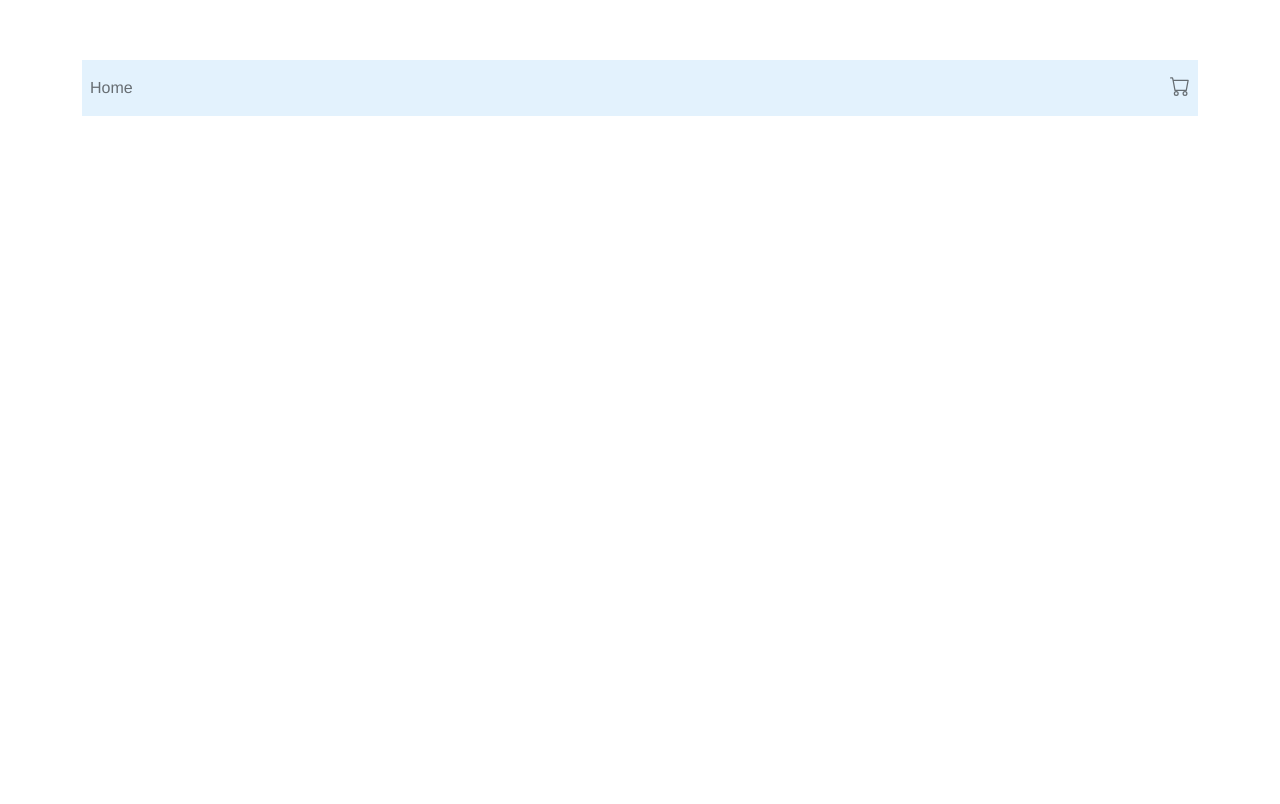
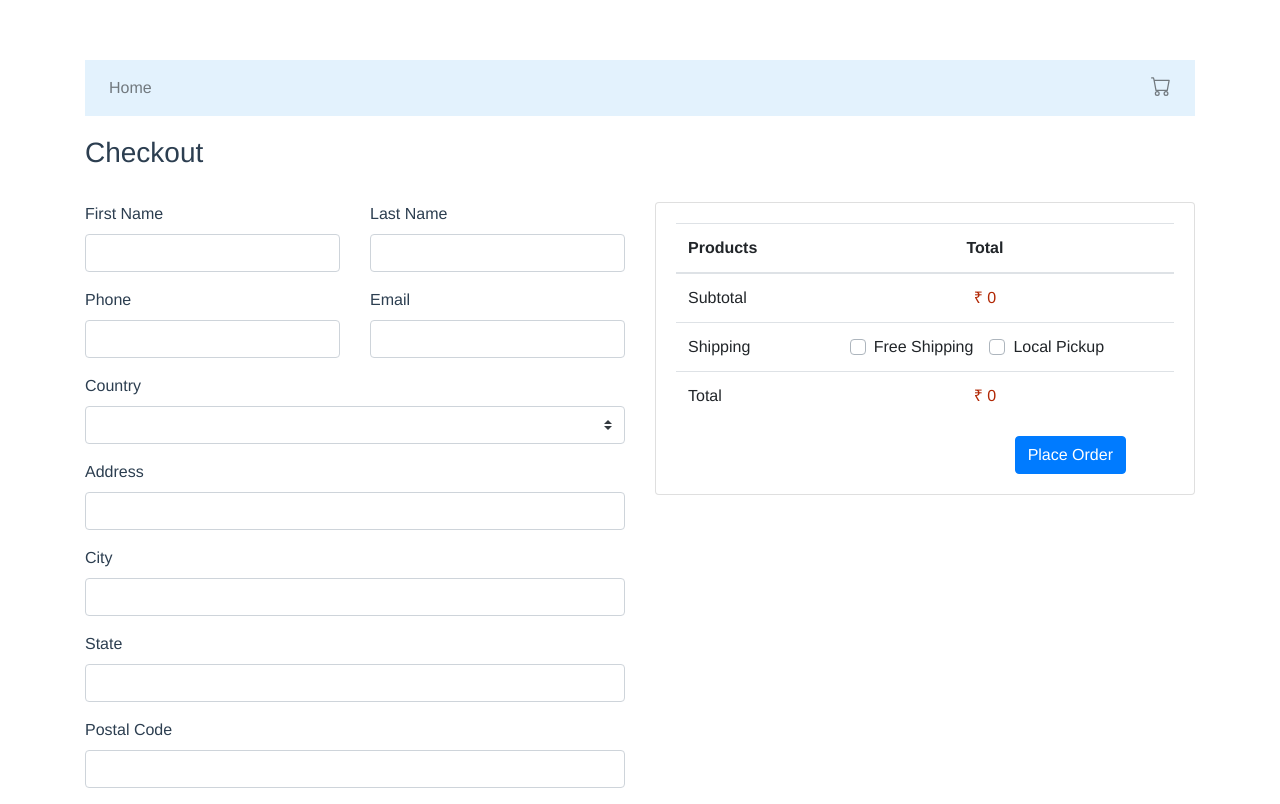
Before and after one commit to VirtiShahB/vue-training, a Vue app: page /checkout in a window 1280 px wide. Built offline with nearby package versions, Linux system fonts and the light colour scheme.

Commit message:
checkout flow - incomplete

```diff
--- a/package.json
+++ b/package.json
@@ -8,7 +8,7 @@
     "lint": "vue-cli-service lint"
   },
   "dependencies": {
-    "bootstrap": "^5.1.3",
+    "bootstrap": "^4.5.3",
     "bootstrap-vue": "^2.21.2",
     "core-js": "^3.6.5",
     "vue": "^2.6.14",
--- a/src/App.vue
+++ b/src/App.vue
@@ -3,8 +3,14 @@
     <nav class="navbar navbar-expand-lg navbar-light" style="background-color: #e3f2fd;">
       <div class="collapse navbar-collapse" id="navbarTogglerDemo03">
         <ul class="navbar-nav mr-auto mt-2 mt-lg-0">
-        <li> <router-link class="nav-link" to="/"> Home </router-link> </li>
-        <li class="text-right"> <router-link class="nav-link" to="cart"> <b-icon-cart></b-icon-cart> </router-link> </li>
+          <li>
+            <router-link class="nav-link" to="/"> Home </router-link>
+          </li>
+          <li class="text-right">
+            <router-link class="nav-link" to="cart">
+              <b-icon-cart></b-icon-cart>
+            </router-link>
+          </li>
         </ul>
       </div>
     </nav>
@@ -15,27 +21,8 @@
 </template>
 
 <script>
-
-import Vue from 'vue'
-import VueRouter from 'vue-router'
-
-import Book from './components/Book.vue'
-import Cart from './components/Cart.vue'
-
-Vue.use(VueRouter)
-const router = new VueRouter({
-  mode: 'history',
-  base: __dirname,
-  routes: [
-    { path: '/', component: Book },
-    { path: '/cart', component: Cart },
-  ]
-})
-
-
 export default {
   name: 'App',
-  router
 }
 </script>
 
@@ -52,6 +39,9 @@ export default {
   color:#B12704!important;
   font-size: 25px;
 }
+.red{
+  color:#B12704;
+}
 li {float: left;}
 ul{
     display: block !important;
--- a/src/components/Book.vue
+++ b/src/components/Book.vue
@@ -5,7 +5,7 @@
             <b-col>
               <img :src="require('@/assets/images/'+item.image)" alt="" class="img-fluid">
             </b-col>
-            <b-col class="text-start">
+            <b-col class="text-left">
               <h1>{{item.title}}</h1><hr>
               <p>{{item.desc}}</p>
               <span class="item_price">{{'₹ '+item.price}}</span>
--- a/src/components/Cart.vue
+++ b/src/components/Cart.vue
@@ -1,19 +1,52 @@
 <template>
   <div>
-    <b-container class="bv-example-row">
-      <b-row v-for="(c) of cart" :key="c.id" class="mt-5">
-        <b-col>
-          <img :src="require('@/assets/images/'+c.image)" alt="" class="img-fluid col-2">
-        </b-col>
-        <b-col class="text-start">
-          <h2>{{c.title}}</h2>
-          <span>Qty: {{(c.qty)?c.qty:0}}</span><br>
-          <span class="item_price">{{'₹ '+ (c.price * c.qty)}}</span><br>
-        </b-col>
-      </b-row><hr>
-    </b-container>
-    <label><strong>Total: {{'₹ '+total}}</strong></label>
+    <h3 class="text-left">Shopping Cart</h3><br>
+    <b-table-simple>
+      <b-thead>
+        <b-tr>
+          <b-th class="text-left">Products</b-th>
+          <b-th>Quntity</b-th>
+          <b-th>Price</b-th>
+        </b-tr>
+      </b-thead>
+      <b-tbody>
+        <b-tr v-for="(c, index) of cart" :key="index">
+          <b-td>
+            <b-row>
+              <b-col cols="4" class="text-left">
+                <img
+                  :src="require('@/assets/images/' + c.image)"
+                  alt=""
+                  class="d-inline-block img-fluid col-4"
+                />
+                <span class="cart_book_title d-inline-block">{{
+                  c.title
+                }}</span>
+              </b-col>
+            </b-row>
+          </b-td>
+          <b-td>{{ c.qty ? c.qty : 0 }}</b-td>
+          <b-td>
+            <span class="item_price ">{{
+              "₹ " + c.price * c.qty
+            }}</span></b-td
+          >
+        </b-tr>
+        <b-tr>
+          <b-td></b-td>
+          <b-td></b-td>
+          <b-td>
+            <strong>Total: {{ "₹ " + total }}</strong>
+          </b-td>
+        </b-tr>
+      </b-tbody>
+    </b-table-simple>
+    <div class="text-right">
+      <b-button variant="primary" class="mr-5 " size="lg">
+        <router-link class="checkout_btn" to="/checkout">Checkout</router-link>
+      </b-button>
     </div>
+  </div>
 </template>
 
 <script>
@@ -26,8 +59,8 @@ export default {
   },
   computed: {
     total() {
-      return this.cart.reduce((acc, c) => acc + (c.price * c.qty), 0);
-    }
+      return this.cart.reduce((acc, c) => acc + c.price * c.qty, 0);
+    },
   },
   methods: {
     getCart() {
@@ -44,7 +77,16 @@ export default {
 </script>
 
 <style scoped>
-.item_price{
+.item_price {
   font-size: 20px;
 }
+.cart_book_title {
+  margin-left: 10px;
+  font-weight: 700;
+  vertical-align: top;
+}
+.checkout_btn{
+  color: #fff;
+  text-decoration: none;
+}
 </style>
--- /dev/null
+++ b/src/components/Checkout.vue
@@ -0,0 +1,156 @@
+<template>
+  <div>
+    <h3 class="text-left">Checkout</h3><br>
+    <b-form @submit="onSubmit" class="checkour_form">
+      <b-row>
+        <b-col>
+          <b-row>
+            <b-col>
+              <b-form-group label="First Name" label-for="first_name" >
+                <b-form-input id="first_name" v-model="form.first_name" ></b-form-input>
+              </b-form-group>
+            </b-col>
+            <b-col>
+              <b-form-group label="Last Name" label-for="last_name" >
+                <b-form-input id="last_name" v-model="form.last_name" ></b-form-input>
+              </b-form-group>
+            </b-col>
+          </b-row>
+          <b-row>
+            <b-col>
+              <b-form-group label="Phone" label-for="phone" >
+                <b-form-input id="phone" v-model="form.phone" ></b-form-input>
+              </b-form-group>
+            </b-col>
+            <b-col>
+              <b-form-group label="Email" label-for="email" >
+                <b-form-input id="email" v-model="form.email" type="email" ></b-form-input>
+              </b-form-group>
+            </b-col>
+          </b-row>
+          <b-form-group label="Country" label-for="country" >
+            <b-form-select id="country" v-model="form.country" :options="country"></b-form-select>
+          </b-form-group>
+          <b-form-group label="Address" label-for="address" >
+            <b-form-input id="address" v-model="form.address"></b-form-input>
+          </b-form-group>
+          <b-form-group label="City" label-for="city" >
+            <b-form-input id="city" v-model="form.city"></b-form-input>
+          </b-form-group>
+          <b-form-group label="State" label-for="state" >
+            <b-form-input id="state" v-model="form.state"></b-form-input>
+          </b-form-group>
+          <b-form-group label="Postal Code" label-for="postal_code" >
+            <b-form-input id="postal_code" v-model="form.postal_code"></b-form-input>
+          </b-form-group>
+        </b-col>
+        <b-col>
+          <b-card class="text-center">
+            <div>
+              <b-table-simple class="checkout_table">
+                <b-thead>
+                  <b-tr>
+                    <b-th class="text-left">Products</b-th>
+                    <b-th>Total</b-th>
+                  </b-tr>
+                </b-thead>
+                <b-tbody>
+                  <b-tr v-for="(c, index) of cart" :key="index" class="data_row">
+                    <b-td class="text-left">
+                      <span>{{c.title+' X '+ c.qty}}</span>
+                    </b-td>
+                    <b-td>
+                      <span>{{"₹ " + c.price * c.qty}}</span>
+                    </b-td>
+                  </b-tr>
+                  <b-tr>
+                    <b-td  class="text-left">
+                      <span>Subtotal</span>
+                    </b-td>
+                    <b-td>
+                      <span class="red">{{ "₹ " + total }}</span>
+                    </b-td>
+                  </b-tr>
+                  <b-tr>
+                    <b-td  class="text-left">
+                      <span>Shipping</span>
+                    </b-td>
+                    <b-td>
+                      <b-form-checkbox-group v-model="form.shipping_type" id="shipping_type" >
+                        <b-form-checkbox value="1">Free Shipping</b-form-checkbox>
+                        <b-form-checkbox value="2">Local Pickup</b-form-checkbox>
+                      </b-form-checkbox-group>
+                    </b-td>
+                  </b-tr>
+                  <b-tr>
+                    <b-td  class="text-left">
+                      <span>Total</span>
+                    </b-td>
+                    <b-td>
+                      <span class="red">{{ "₹ " + total }}</span>
+                    </b-td>
+                  </b-tr>
+                </b-tbody>
+              </b-table-simple>
+              <div class="text-right mr-5">
+                <b-button type="submit" variant="primary">Place Order</b-button>
+              </div>
+            </div>
+          </b-card>
+        </b-col>
+      </b-row>
+    </b-form>
+  </div>
+</template>
+
+<script>
+  export default {
+    data() {
+      return {
+        cart: [],
+        form: {
+          first_name:'',
+          last_name:'',
+          email: '',
+          address: '',
+          city:'',
+          state:'',
+          postal_code:'',
+          country: null,
+          shipping_type:[],
+        },
+        country: ['India','USA','UK'],
+      }
+    },
+    computed: {
+      total() {
+        return this.cart.reduce((acc, c) => acc + c.price * c.qty, 0);
+      },
+    },
+    methods: {
+      onSubmit(event) {
+        event.preventDefault()
+        alert(JSON.stringify(this.form))
+      },
+      getCart() {
+        if (!localStorage.getItem("cart")) {
+          localStorage.setItem("cart", JSON.stringify([]));
+        }
+        this.cart = JSON.parse(localStorage.getItem("cart"));
+      },
+    },
+    beforeMount() {
+      this.getCart();
+    },
+  }
+</script>
+
+<style scoped>
+.checkour_form{
+  text-align: left;
+}
+.checkout_table .data_row td{
+  padding: 2px  0.75rem;
+  border-top :none;
+}
+</style>
--- a/src/main.js
+++ b/src/main.js
@@ -5,10 +5,28 @@ import { BootstrapVue, IconsPlugin } from 'bootstrap-vue'
 import 'bootstrap/dist/css/bootstrap.css'
 import 'bootstrap-vue/dist/bootstrap-vue.css'
 
+import VueRouter from 'vue-router'
+
+import Book from './components/Book.vue'
+import Cart from './components/Cart.vue'
+import Checkout from './components/Checkout.vue'
+
+Vue.use(VueRouter)
+const router = new VueRouter({
+  mode: 'history',
+  base: __dirname,
+  routes: [
+    { path: '/', component: Book },
+    { path: '/cart', component: Cart },
+    { path: '/checkout', component: Checkout },
+  ]
+})
+
 Vue.config.productionTip = false
 Vue.use(BootstrapVue)
 Vue.use(IconsPlugin)
 
 new Vue({
+  router,
   render: h => h(App),
 }).$mount('#app')
```
